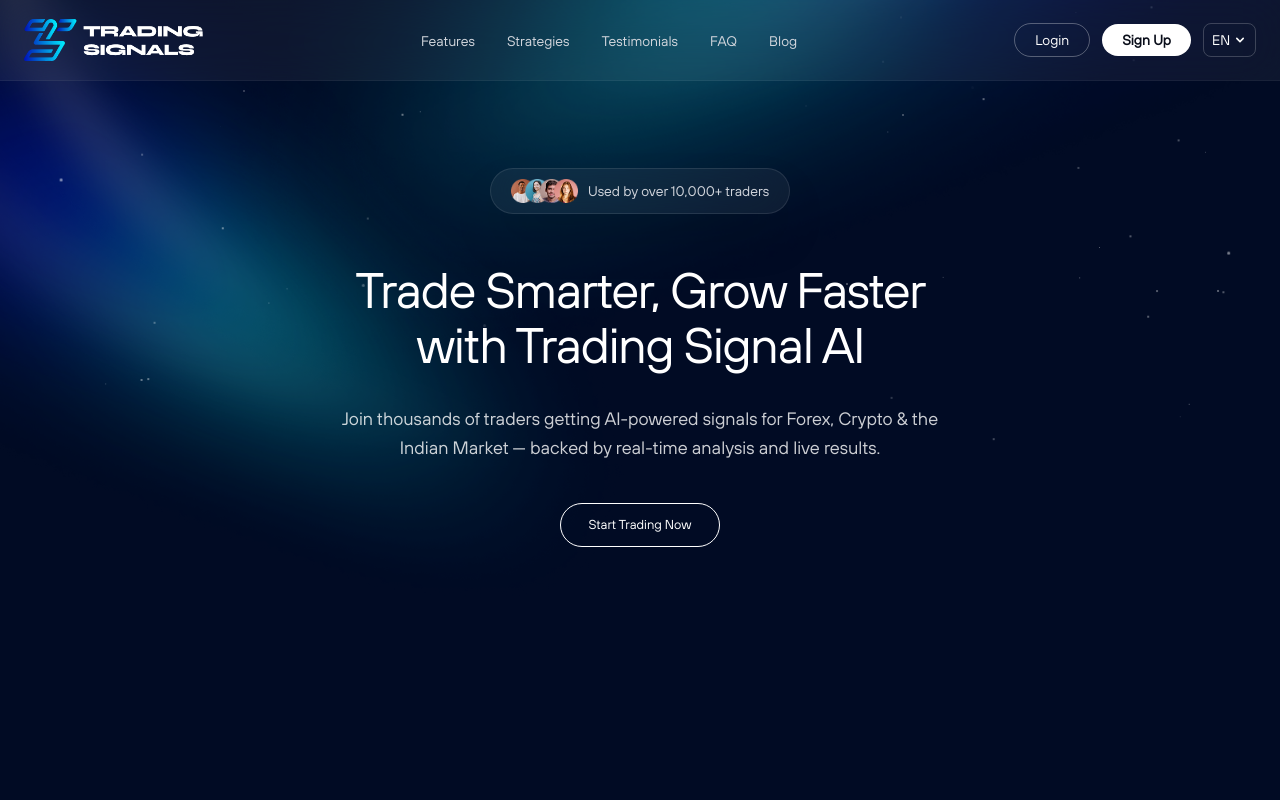
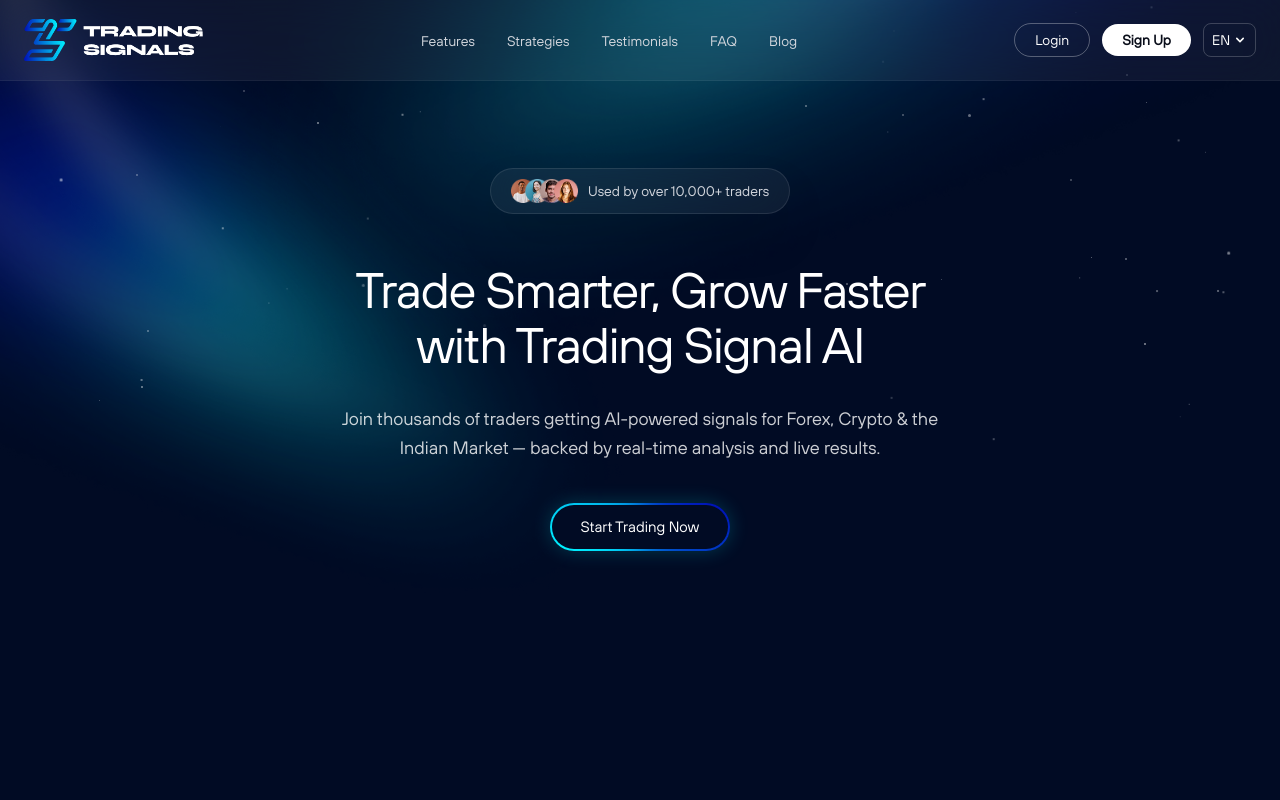
Before and after one commit to shreya-logicgo/tradingsignals-ai, a Next.js app in the folder landing-page/: page / in a window 1280 px wide. Shown: the top 800 px of the page. Built offline with nearby package versions, Linux system fonts and the light colour scheme.

Commit message:
feat: border animation of button added

```diff
--- a/landing-page/components/sections/hero/Hero.tsx
+++ b/landing-page/components/sections/hero/Hero.tsx
@@ -85,12 +85,9 @@ export default function Hero() {
           88%  { opacity: 1; }
           100% { transform: translate(4px, -24px);  opacity: 0; }
         }
-        @keyframes float-c {
-          0%   { transform: translate(0px, 0px);    opacity: 0; }
-          12%  { opacity: 1; }
-          40%  { transform: translate(8px, -10px);  }
-          88%  { opacity: 1; }
-          100% { transform: translate(3px, -28px);  opacity: 0; }
+        @keyframes rotate {
+          from { transform: rotate(0deg); }
+          to { transform: rotate(360deg); }
         }
       `}</style>
 
@@ -154,27 +151,17 @@ export default function Hero() {
 
         {/* PRIMARY CTA — Localized */}
         <div className="flex flex-col sm:flex-row items-center gap-4 mt-2 w-full sm:w-auto px-10 sm:px-0">
-          <button
-            className="w-full sm:w-[160px] h-7 md:h-11 cursor-pointer rounded-full border border-white font-mono bg-transparent text-white text-sm md:text-[13px] flex items-center justify-center transition-all duration-300"
-            style={{ fontFamily: "var(--font-hoves)" }}
-
-            onMouseEnter={(e) => {
-              const btn = e.currentTarget as HTMLButtonElement;
-              btn.style.background = "#FFFFFF";
-              btn.style.color = "#000000";
-              btn.style.borderColor = "#FFFFFF";
-            }}
-
-            onMouseLeave={(e) => {
-              const btn = e.currentTarget as HTMLButtonElement;
-              btn.style.background = "transparent";
-              btn.style.color = "#FFFFFF";
-              btn.style.borderColor = "rgb(255, 255, 255)";
-            }}
-          >
-            {t("hero.cta")}
+          <button className="relative w-full sm:w-[180px] h-10 md:h-[48px] p-[2px] rounded-full overflow-hidden group transition-all duration-300 hover:scale-105 active:scale-95 shadow-[0_0_20px_rgba(0,240,255,0.2)] cursor-pointer">
+            <div className="absolute inset-[-1000%] animate-[rotate_2s_linear_infinite] bg-[conic-gradient(from_90deg_at_50%_50%,#00F0FF_0%,#0012B8_50%,#00F0FF_100%)]" />
+            <span
+              className="relative flex items-center justify-center w-full h-full bg-[#010B24] rounded-full text-white text-sm md:text-[15px] font-medium transition-all duration-300 group-hover:bg-transparent group-hover:text-white backdrop-blur-3xl"
+              style={{ fontFamily: "var(--font-hoves)" }}
+            >
+              {t("hero.cta")}
+            </span>
           </button>
         </div>
+
 
 
         {/* Product Visual (Chart/Dashboard) */}
```
